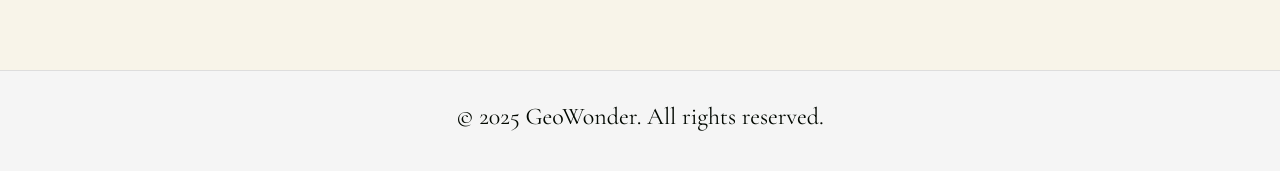
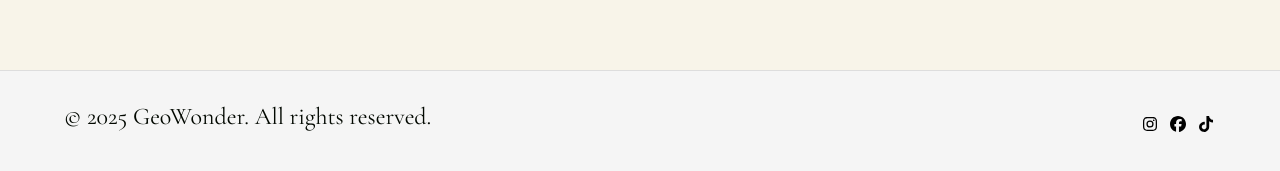
Before and after one commit to nikatopu/GeoWonder, a Next.js app: page /gallery in a window 1280 px wide. Shown: the part 317-488 px from the top of the page. Built offline with nearby package versions, Linux system fonts and the light colour scheme; no server answers; the database is empty.

Commit message:
Fix/ added socials in the footer

```diff
--- /dev/null
+++ b/components/organisms/Footer/Footer.module.scss
@@ -0,0 +1,25 @@
+.container {
+  width: calc(100% - 8em);
+  padding: 2em 4em;
+  background-color: #f5f5f5;
+  border-top: 1px solid #ddd;
+  text-align: center;
+
+  display: flex;
+  flex-direction: row;
+  justify-content: space-between;
+  align-items: center;
+}
+
+.socials {
+  display: flex;
+  gap: 0.5em;
+
+  a {
+    transition: transform 0.2s ease;
+
+    &:hover {
+      transform: scale(1.2);
+    }
+  }
+}
--- a/components/organisms/Footer/index.tsx
+++ b/components/organisms/Footer/index.tsx
@@ -1,19 +1,45 @@
+"use client";
+
 import Paragraph from "@/components/atoms/Paragraph";
+import { useAppContext } from "@/lib/AppContext";
 import React from "react";
-
-const footerStyles: React.CSSProperties = {
-  padding: "2rem 1rem",
-  backgroundColor: "#f5f5f5",
-  borderTop: "1px solid #ddd",
-  textAlign: "center",
-};
+import {
+  faTiktok,
+  faFacebook,
+  faInstagram,
+} from "@fortawesome/free-brands-svg-icons";
+import { FontAwesomeIcon } from "@fortawesome/react-fontawesome";
+import style from "./Footer.module.scss";
 
 export default function Footer() {
+  const { socials } = useAppContext();
+
   return (
-    <footer style={footerStyles}>
+    <footer className={style.container}>
       <Paragraph>
         © {new Date().getFullYear()} GeoWonder. All rights reserved.
       </Paragraph>
+
+      <div className={style.socials}>
+        {Object.entries(socials).map(([platform, url]) => (
+          <a
+            key={platform}
+            href={url}
+            target="_blank"
+            rel="noopener noreferrer"
+          >
+            {platform === "instagram" && (
+              <FontAwesomeIcon icon={faInstagram} color="black" scale={2.5} />
+            )}
+            {platform === "facebook" && (
+              <FontAwesomeIcon icon={faFacebook} color="black" scale={2.5} />
+            )}
+            {platform === "tiktok" && (
+              <FontAwesomeIcon icon={faTiktok} color="black" scale={2.5} />
+            )}
+          </a>
+        ))}
+      </div>
     </footer>
   );
 }
--- a/lib/AppContext.tsx
+++ b/lib/AppContext.tsx
@@ -6,6 +6,11 @@ interface AppContextType {
   companyName: string;
   contactEmail: string;
   contactPhone: string;
+  socials: {
+    instagram: string;
+    facebook: string;
+    tiktok: string;
+  };
 }
 
 const AppContext = createContext<AppContextType | undefined>(undefined);
@@ -14,6 +19,11 @@ const appData: AppContextType = {
   companyName: "GeoWonder",
   contactEmail: "info@geowonder.tours",
   contactPhone: "+995598420242",
+  socials: {
+    instagram: "https://www.instagram.com/geowonder2025/",
+    facebook: "https://www.facebook.com/profile.php?id=100069692833947",
+    tiktok: "https://www.tiktok.com/@bob201515",
+  },
 };
 
 export const AppProvider = ({ children }: { children: ReactNode }) => {
```
